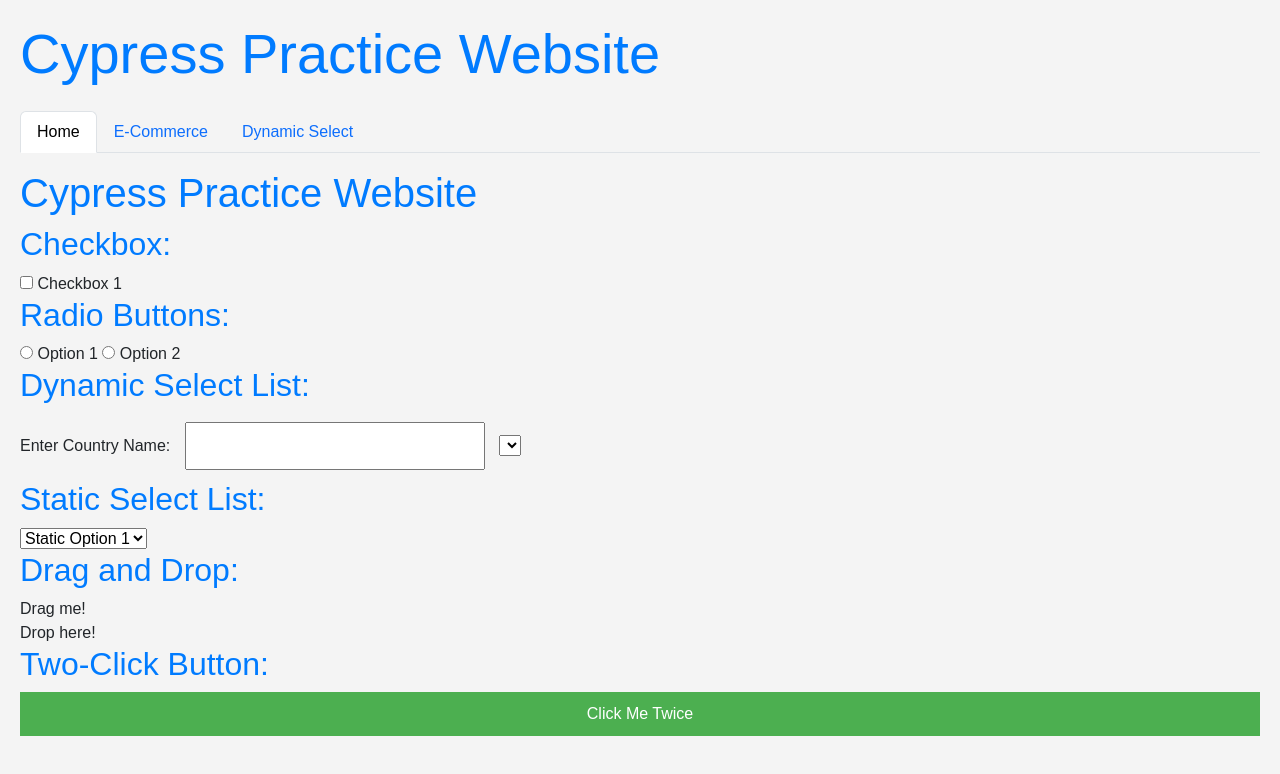
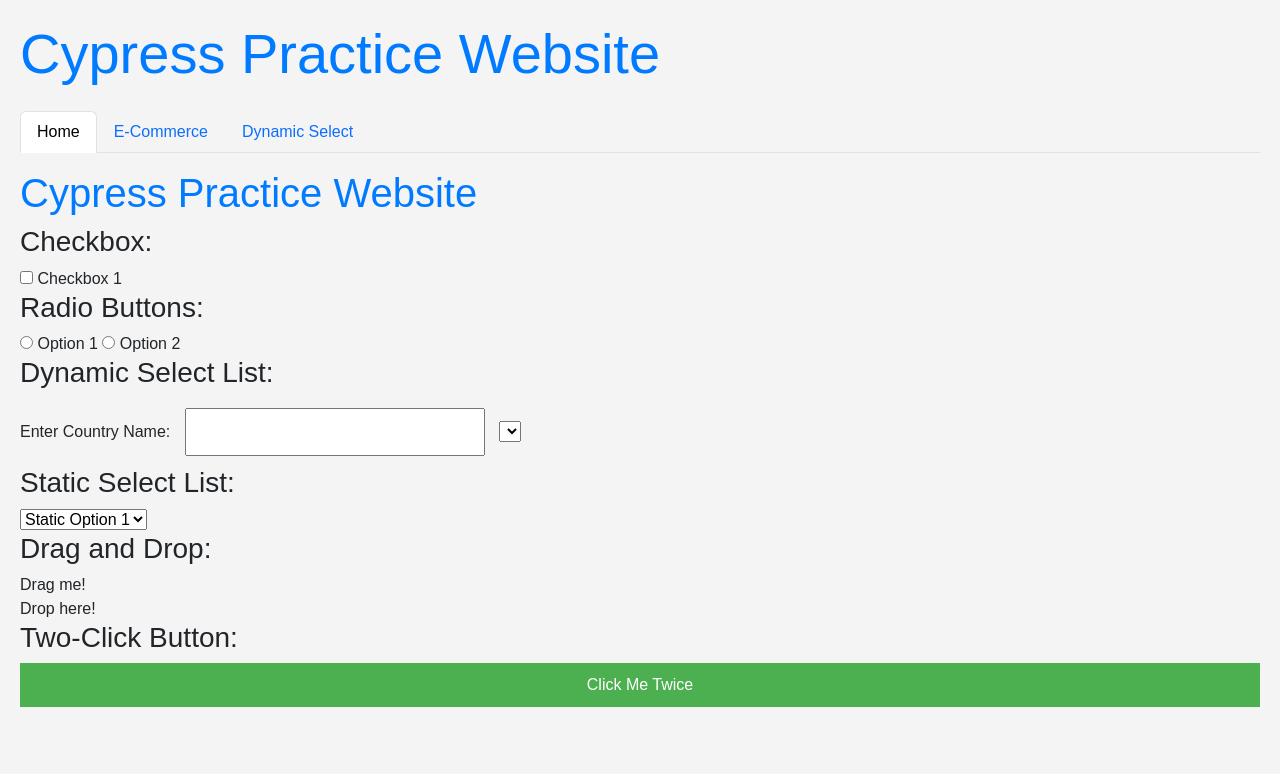
Before and after one commit to AnilPatidar/Cypress-Test-Framework, a website: page index.html in a window 1280 px wide. Drawn offline with nearby package versions, Linux system fonts and the light colour scheme.

Commit message:
Update index.html

```diff
--- a/index.html
+++ b/index.html
@@ -96,18 +96,18 @@
 
             <h1>Cypress Practice Website</h1>
 
-    <h2>Checkbox:</h2>
+    <h3>Checkbox:</h3>
     <input type="checkbox" id="checkbox1" name="checkbox1">
     <label for="checkbox1">Checkbox 1</label>
 
-    <h2>Radio Buttons:</h2>
+    <h3>Radio Buttons:</h3>
     <input type="radio" id="radio1" name="radio" value="option1">
     <label for="radio1">Option 1</label>
     <input type="radio" id="radio2" name="radio" value="option2">
     <label for="radio2">Option 2</label>
 
 
-   <h2>Dynamic Select List:</h2>
+   <h3>Dynamic Select List:</h3>
     <label for="countryInput">Enter Country Name:</label>
     <input type="text" id="countryInput" oninput="updateCountryList()">
     <select id="dynamicSelect"></select>
@@ -133,18 +133,18 @@
         }
     </script>
 
-    <h2>Static Select List:</h2>
+    <h3>Static Select List:</h3>
     <select id="staticSelect">
         <option value="staticOption1">Static Option 1</option>
         <option value="staticOption2">Static Option 2</option>
         <option value="staticOption3">Static Option 3</option>
     </select>
 
-    <h2>Drag and Drop:</h2>
+    <h3>Drag and Drop:</h3>
     <div id="draggable" draggable="true">Drag me!</div>
     <div id="droppable">Drop here!</div>
 
-    <h2>Two-Click Button:</h2>
+    <h3>Two-Click Button:</h3>
     <button id="twoClickButton" onclick="toggleTextArea()">Click Me Twice</button>
     <textarea id="hiddenTextArea" style="display: none;">This text area is hidden by default</textarea>
 
```
